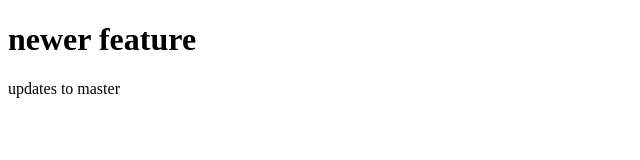
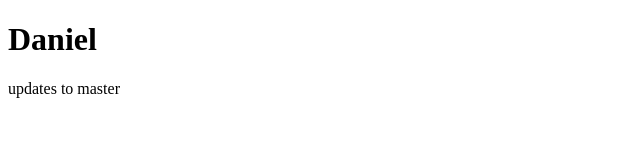
Before and after one commit to danieljbell/branch-test, a plain HTML site: page index.html in a window 1280 px wide. Shown: the whole page, without its empty margins (0-640 px from the left). Drawn offline with Linux system fonts and the light colour scheme.

Commit message:
updated master

```diff
--- a/index.html
+++ b/index.html
@@ -5,7 +5,7 @@
   <title>Document</title>
 </head>
 <body>
-  <h1>newer feature</h1>
+  <h1>Daniel</h1>
   <p>updates to master</p>
 </body>
 </html>
```
